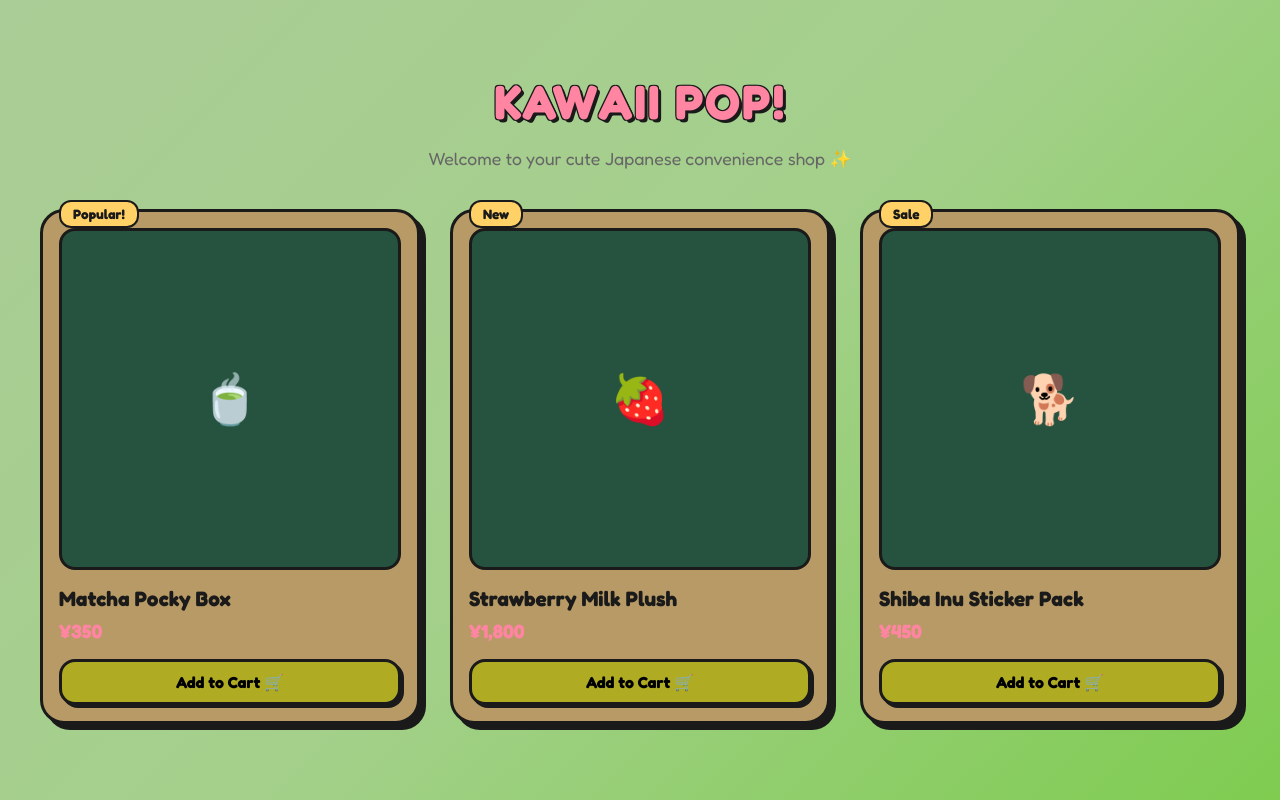
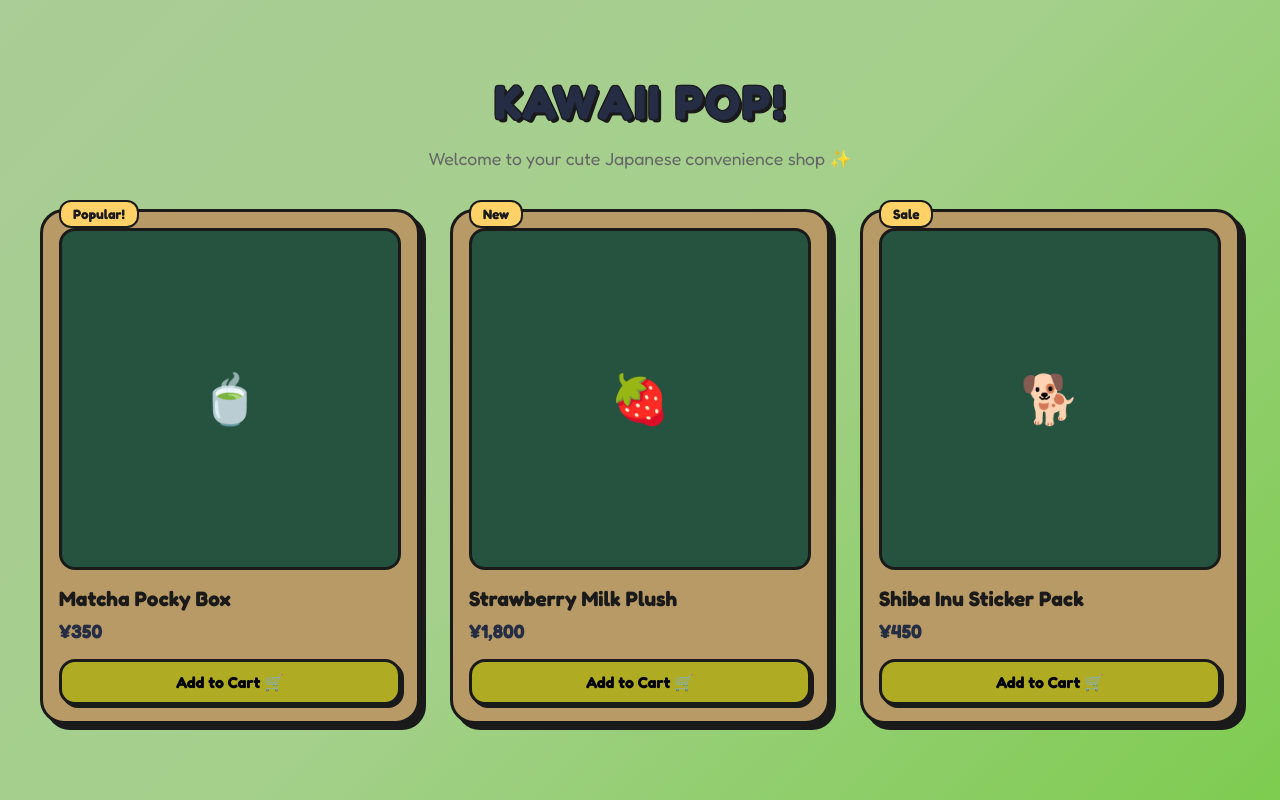
Before and after one commit to TylerConwell/grocery_portfolio, a React (Vite) app in the folder portfolio_funny/: page / in a window 1280 px wide. Built offline with nearby package versions, Linux system fonts and the light colour scheme.

Commit message:
changing some of the ideas in the color scheme

```diff
--- a/portfolio_funny/src/App.css
+++ b/portfolio_funny/src/App.css
@@ -3,7 +3,7 @@
 
 :root {
   --bg-gradient: linear-gradient(135deg, #aacc96 0%, #a4d08b 50%, #7ecc50 100%);
-  --primary-pink: #ff85a2;
+  --primary-pink: #252d45;
   --accent-yellow: #ffd166;
   --mint-green: #afab23;
   --soft-purple: #25533f;
@@ -135,6 +135,9 @@
 .add-to-cart-btn:hover {
   background: #849e15;
   transform: translateY(1px);
+
+  /* box-shadow: inset 0 4px 6px var(--ink-black);  */
+
   box-shadow: 0 2px var(--ink-black);
 }
 
```
